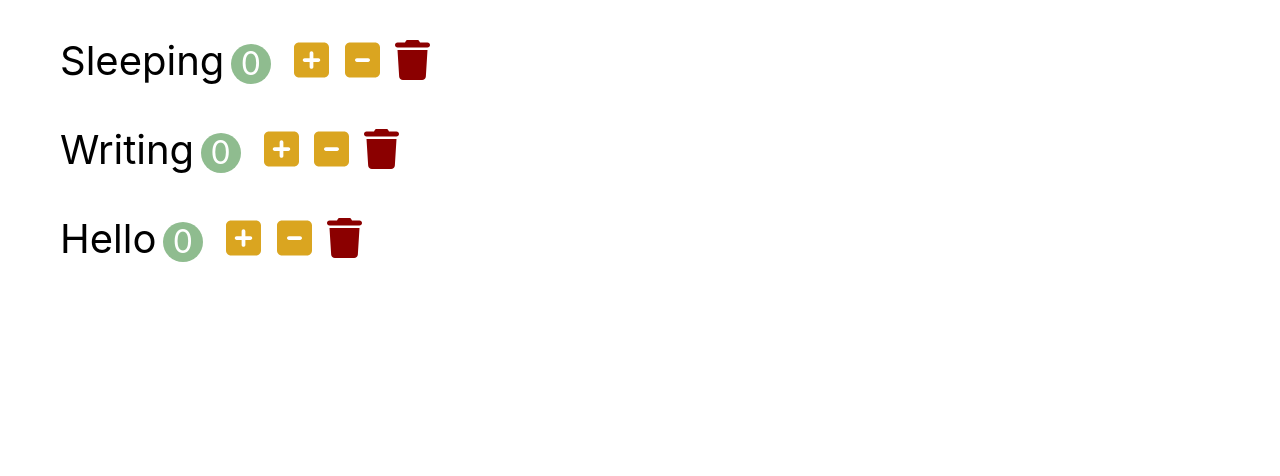
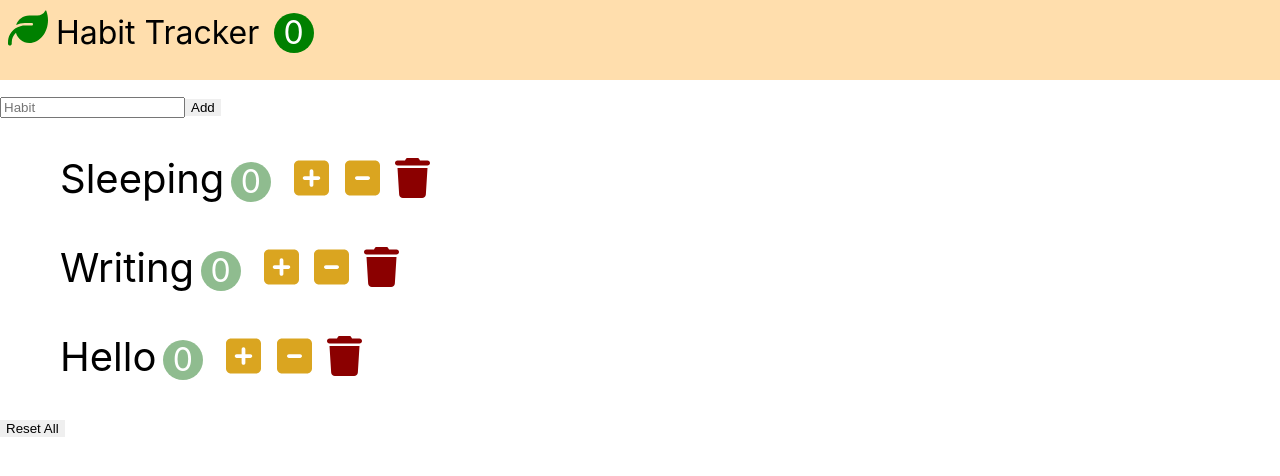
Before and after one commit to jisoo-log/habit-tracker, a React (Create React App) app: page / in a window 1280 px wide. Shown: the top 476 px of the page. Built offline with nearby package versions, Linux system fonts and the light colour scheme.

Commit message:
Add all features before learning

```diff
--- a/src/App.css
+++ b/src/App.css
@@ -2,6 +2,39 @@ button {
   outline: none;
   border: 0;
   cursor: pointer;
+}
+
+.navbar {
+  height: 4rem;
+  padding: 0.5em;
+  margin-bottom: 1rem;
+  background-color: navajowhite;
+}
+
+.title-icon {
+  font-size: 2rem;
+  width: 2.5rem;
+  height: 2.5rem;
+  color: green;
+}
+
+.title {
+  font-size: 2rem;
+  margin: 0.5rem;
+}
+
+.navbar-count {
+  display: inline-block;
+  text-align: center;
+  font-size: 2rem;
+  width: 2.5rem;
+  height: 2.5rem;
+  line-height: 2.5rem;
+  margin-left: 0.2em;
+  margin-right: 0.5em;
+  background-color: green;
+  color: white;
+  border-radius: 50%;
 }
 
 .habit {
--- a/src/App.tsx
+++ b/src/App.tsx
@@ -1,11 +1,53 @@
-import React from "react";
+import React, { useState, useEffect } from "react";
 import "./app.css";
+import { THabit } from "./components/Habit";
 import Habits from "./components/Habits";
+import { Input } from "./components/Input";
+import { NavBar } from "./components/NavBar";
+
+const tempHabitArray = [
+  { id: 1, name: "Sleeping", count: 0 },
+  { id: 2, name: "Writing", count: 0 },
+  { id: 3, name: "Hello", count: 0 },
+];
 
 function App() {
+  const [habits, setHabits] = useState<THabit[]>(tempHabitArray);
+  const [habitCount, setHabitCount] = useState(0);
+
+  useEffect(() => {
+    const existHabit = habits.filter((item) => item.count > 0);
+    setHabitCount(existHabit.length);
+  }, [habits]);
+
+  const onHabitsChange = (habits: THabit[]) => {
+    setHabits(habits);
+  };
+
+  const addHabit = (name: string) => {
+    let newId: number;
+    if (habits.length > 0) {
+      newId = (habits[habits.length - 1].id as number) + 1;
+    } else {
+      newId = 1;
+    }
+    const newHabit = { id: newId, name, count: 0 };
+    setHabits([...habits, newHabit]);
+  };
+
+  const resetHabit = () => {
+    const tmpHabits = habits.map((item) => {
+      return { ...item, count: 0 };
+    });
+    setHabits(tmpHabits);
+  };
+
   return (
     <div>
-      <Habits />
+      <NavBar habitCount={habitCount} />
+      <Input addHabit={addHabit} />
+      <Habits habits={habits} setHabits={onHabitsChange} />
+      <button onClick={resetHabit}>Reset All</button>
     </div>
   );
 }
--- a/src/components/Habit.tsx
+++ b/src/components/Habit.tsx
@@ -6,20 +6,25 @@ export type THabit = {
   count: number;
 };
 
-export type HabitPropType = THabit & {
-  onIncrement?: () => void;
-  onDecrement?: () => void;
-  onDelete?: () => void;
+export type HabitPropType = {
+  habit: THabit;
+  onIncrement: (habit: THabit) => void;
+  onDecrement: () => void;
+  onDelete: () => void;
 };
 
-const Habit = (habit: HabitPropType) => {
-  const { name, count, onIncrement, onDecrement, onDelete } = habit;
+const Habit = (props: HabitPropType) => {
+  const { habit, onIncrement, onDecrement, onDelete } = props;
+  const { name, count } = habit;
 
   return (
     <li className="habit">
       <span className="habit-name">{name}</span>
       <span className="habit-count">{count}</span>
-      <button className="habit-button habit-increase" onClick={onIncrement}>
+      <button
+        className="habit-button habit-increase"
+        onClick={() => onIncrement(habit)}
+      >
         <i className="fa-solid fa-square-plus"></i>
       </button>
       <button className="habit-button habit-decrease" onClick={onDecrement}>
--- a/src/components/Habits.tsx
+++ b/src/components/Habits.tsx
@@ -1,30 +1,38 @@
-import React, { useState } from "react";
-import Habit, { HabitPropType, THabit } from "./Habit";
+import React from "react";
+import Habit, { THabit } from "./Habit";
 
-const tempHabitArray = [
-  { id: 1, name: "Sleeping", count: 0 },
-  { id: 2, name: "Writing", count: 0 },
-  { id: 3, name: "Hello", count: 0 },
-];
+type HabitsProps = {
+  habits: THabit[];
+  setHabits: (habits: THabit[]) => void;
+};
 
-const Habits = () => {
-  const [habits, setHabits] = useState<HabitPropType[]>(tempHabitArray);
-
+const Habits: React.FC<HabitsProps> = ({ habits, setHabits }) => {
   const handleIncrement = (habit: THabit) => {
-    setHabits([...habits]);
+    const tmpHabits = [...habits];
+    const index = tmpHabits.indexOf(habit);
+    tmpHabits[index].count++;
+    setHabits(tmpHabits);
   };
 
-  const handleDecrement = (habit: THabit) => {};
+  const handleDecrement = (habit: THabit) => {
+    const tmpHabits = [...habits];
+    const index = tmpHabits.indexOf(habit);
+    const count = tmpHabits[index].count - 1;
+    tmpHabits[index].count = count > 0 ? count : 0;
+    setHabits(tmpHabits);
+  };
 
-  const handleDelete = (habit: THabit) => {};
+  const handleDelete = (habit: THabit) => {
+    const tmpHabits = habits.filter((item) => item.id !== habit.id);
+    setHabits(tmpHabits);
+  };
 
   return (
     <ul>
       {habits.map((habit) => (
         <Habit
           key={habit.id}
-          name={habit.name}
-          count={habit.count}
+          habit={habit}
           onIncrement={() => handleIncrement(habit)}
           onDecrement={() => handleDecrement(habit)}
           onDelete={() => handleDelete(habit)}
--- /dev/null
+++ b/src/components/Input.tsx
@@ -0,0 +1,26 @@
+import React, { useState } from "react";
+
+type InputProps = {
+  addHabit: (name: string) => void;
+};
+
+export const Input: React.FC<InputProps> = ({ addHabit }) => {
+  const [habitName, setHabitName] = useState("");
+
+  return (
+    <div>
+      <input
+        placeholder="Habit"
+        value={habitName}
+        onChange={(e) => setHabitName(e.target.value)}
+      />
+      <button
+        onClick={() => {
+          addHabit(habitName);
+        }}
+      >
+        Add
+      </button>
+    </div>
+  );
+};
--- /dev/null
+++ b/src/components/NavBar.tsx
@@ -0,0 +1,15 @@
+import React from "react";
+
+type NavBarProps = {
+  habitCount: number;
+};
+
+export const NavBar: React.FC<NavBarProps> = ({ habitCount }) => {
+  return (
+    <div className="navbar">
+      <i className="title-icon fa-solid fa-leaf"></i>
+      <span className="title">Habit Tracker</span>
+      <span className="navbar-count">{habitCount}</span>
+    </div>
+  );
+};
```
